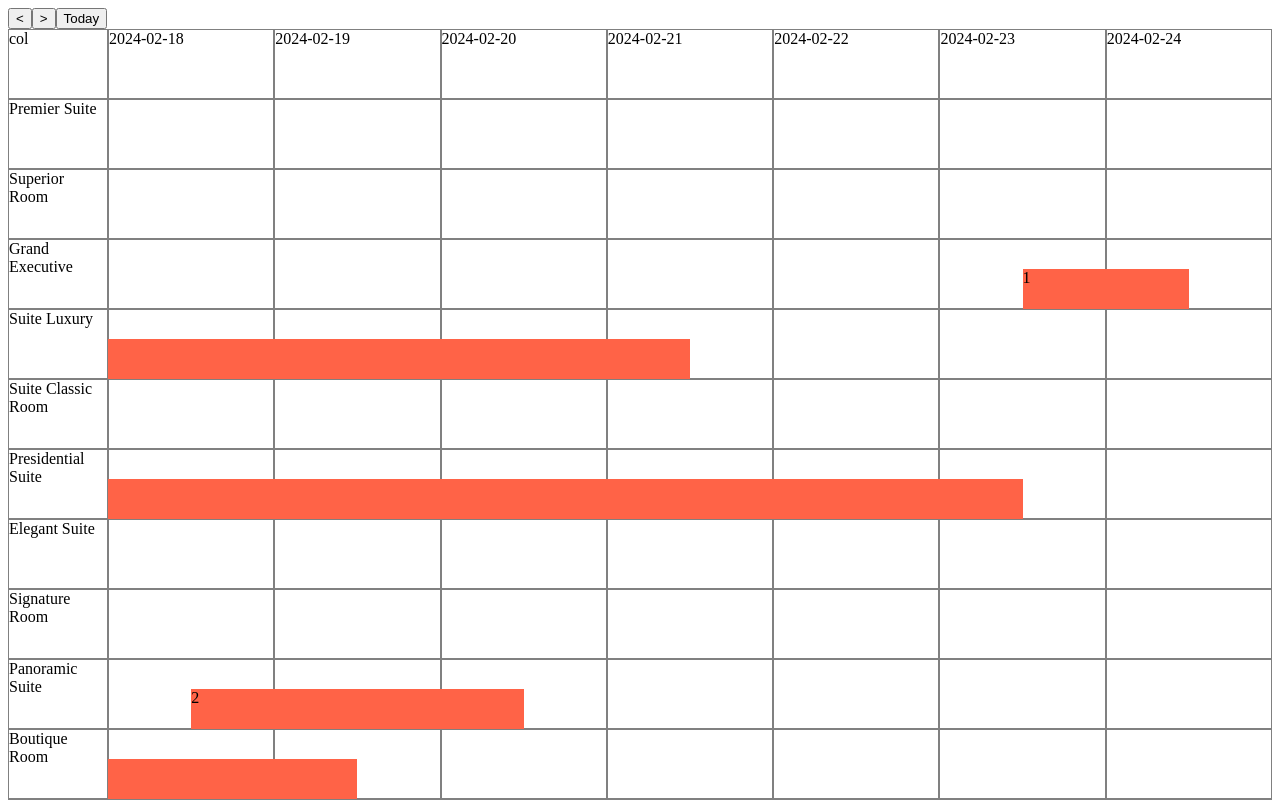
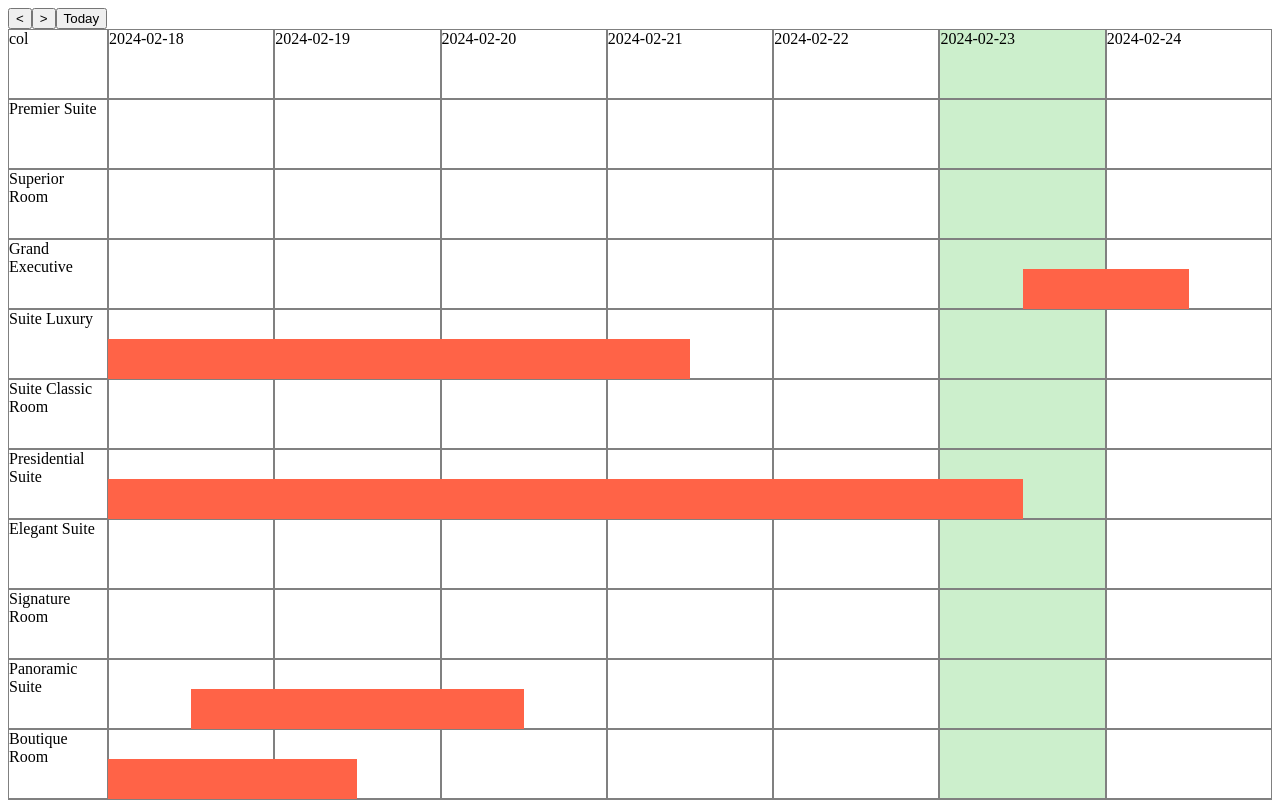
Before and after one commit to chertoha/test-vue-hotel-booking-calendar, a Vue app: page / in a window 1280 px wide. Both pictures are taken after a click on the button "Today". Shown: the top 800 px of the page. Built offline with nearby package versions, Linux system fonts and the light colour scheme.

Commit message:
refactor RoomTable

```diff
--- a/src/App.vue
+++ b/src/App.vue
@@ -1,173 +1,30 @@
 <template>
   <div id="app">
     <NavBar />
-
-    <!-- <div>
-      <p
-        v-for="room in rooms"
-        :key="room.id"
-      >
-        <span>{{ room.id }}</span> <span> {{ room.name }}</span>
-      </p>
-    </div> -->
-
-    <!-- {{ week }} -->
-    <!-- {{ currentWeek }} -->
-    <!-- {{ bookings }} -->
-    <!-- {{ this.$store.getters.getBookings }} -->
-
-    <div class="grid-component">
-      <div class="row">
-        <div class="col">col</div>
-        <div class="grid">
-          <div
-            class="cell"
-            v-for="day in week"
-            :key="day"
-          >
-            {{ day }}
-          </div>
-        </div>
-      </div>
-
-      <div
-        class="row"
-        v-for="room in rooms"
-        :key="room"
-      >
-        <div class="col">{{ room }}</div>
-        <div class="grid">
-          <div
-            class="cell"
-            v-for="day in week"
-            :key="day"
-          ></div>
-
-          <div
-            v-for="(booking, index) in getBookingsByRoom(room)"
-            :key="index"
-            class="book"
-            :style="{
-              width: `calc((100% / 7) * ${getDuration(booking.start, booking.end)})`,
-              left: `calc(100% / 7 * ${getOffset(
-                booking.start
-              )} + (100% / 7) * ${checkInOutTime})`,
-            }"
-          >
-            <!-- {{ getOffset(booking.start) }} -->
-            {{ getDuration(booking.start, booking.end) }}
-          </div>
-        </div>
-      </div>
-    </div>
+    <RoomTable />
   </div>
 </template>
 
 <script>
 import NavBar from "./components/NavBar.vue";
-import { createWeekDaysList, dayMs } from "./utils/calculateWeek";
-import { mapActions } from "vuex";
-import { CHECK_IN_OUT_TIME } from "@/utils/config";
+import RoomTable from "./components/RoomTable.vue";
 
 export default {
   name: "App",
   data: () => ({}),
   components: {
     NavBar,
+    RoomTable,
   },
 
-  computed: {
-    checkInOutTime() {
-      return CHECK_IN_OUT_TIME / 24;
-    },
+  computed: {},
 
-    rooms() {
-      // console.log(this.$store.getters.getRooms);
-      return this.$store.getters.getRooms;
-    },
+  mounted() {},
 
-    week() {
-      return createWeekDaysList(this.$store.getters.getWeek);
-    },
+  watch: {},
 
-    bookings() {
-      console.log(this.$store.getters.getBookings);
-      return this.$store.getters.getBookings;
-    },
-
-    currentWeek() {
-      return this.$store.getters.getWeek;
-    },
-  },
-
-  mounted() {
-    this.fetchRooms();
-    this.fetchWeekBookings(this.$store.getters.getWeek);
-  },
-
-  watch: {
-    week: "updateBookings",
-  },
-
-  methods: {
-    ...mapActions(["fetchRooms", "fetchWeekBookings"]),
-
-    updateBookings() {
-      this.$store.dispatch("fetchWeekBookings", this.$store.getters.getWeek);
-    },
-
-    getDuration(start, end) {
-      const startDateMs = new Date(start).getTime();
-      const endDateMs = new Date(end).getTime();
-
-      return (endDateMs - startDateMs) / dayMs;
-    },
-
-    getOffset(start) {
-      const startDateMs = new Date(start).getTime();
-      const offset = (startDateMs - this.currentWeek) / dayMs;
-      return offset;
-    },
-
-    getBookingsByRoom(roomName) {
-      return this.bookings.filter(({ roomDetails }) => {
-        return roomDetails.name === roomName;
-      });
-    },
-  },
+  methods: {},
 };
 </script>
 
-<style lang="scss">
-.row {
-  display: grid;
-  grid-template-columns: 100px 1fr;
-
-  width: 100%;
-  min-height: 70px;
-}
-
-.grid {
-  overflow: hidden;
-  position: relative;
-  display: grid;
-  grid-template-columns: repeat(7, 1fr);
-}
-
-.col {
-  border: 1px solid gray;
-}
-
-.cell {
-  border: 1px solid gray;
-}
-
-.book {
-  position: absolute;
-  left: 0;
-  bottom: 0;
-  width: 300px;
-  height: 40px;
-  background-color: tomato;
-}
-</style>
+<style lang="scss"></style>
--- /dev/null
+++ b/src/components/RoomTable.vue
@@ -0,0 +1,161 @@
+<template>
+  <div class="grid-component">
+    <div class="row">
+      <div class="col">col</div>
+      <div class="grid">
+        <div
+          :class="['cell', { today: day === today }]"
+          v-for="day in week"
+          :key="day"
+        >
+          {{ day }}
+        </div>
+      </div>
+    </div>
+
+    <div
+      class="row"
+      v-for="room in rooms"
+      :key="room"
+    >
+      <div class="col">{{ room }}</div>
+      <div class="grid">
+        <div
+          :class="['cell', { today: day === today }]"
+          class="cell"
+          v-for="day in week"
+          :key="day"
+        ></div>
+
+        <div
+          v-for="(booking, index) in getBookingsByRoom(room)"
+          :key="index"
+          class="book"
+          :style="{
+            width: `calc((100% / 7) * ${getDuration(booking.start, booking.end)})`,
+            left: `calc(100% / 7 * ${getOffset(
+              booking.start
+            )} + (100% / 7) * ${checkInOutTime})`,
+          }"
+        >
+          <!-- {{ getDuration(booking.start, booking.end) }} -->
+        </div>
+      </div>
+    </div>
+  </div>
+</template>
+
+<script>
+import {
+  createWeekDaysList,
+  dayMs,
+  transformToISODate,
+} from "@/utils/calculateWeek";
+import { mapActions } from "vuex";
+import { CHECK_IN_OUT_TIME } from "@/utils/config";
+export default {
+  name: "RoomTable",
+
+  computed: {
+    today() {
+      return transformToISODate(new Date());
+    },
+
+    checkInOutTime() {
+      return CHECK_IN_OUT_TIME / 24;
+    },
+
+    rooms() {
+      // console.log(this.$store.getters.getRooms);
+      return this.$store.getters.getRooms;
+    },
+
+    week() {
+      return createWeekDaysList(this.$store.getters.getWeek);
+    },
+
+    bookings() {
+      console.log(this.$store.getters.getBookings);
+      return this.$store.getters.getBookings;
+    },
+
+    currentWeek() {
+      return this.$store.getters.getWeek;
+    },
+  },
+
+  mounted() {
+    this.fetchRooms();
+    this.fetchWeekBookings(this.$store.getters.getWeek);
+  },
+
+  watch: {
+    week: "updateBookings",
+  },
+
+  methods: {
+    ...mapActions(["fetchRooms", "fetchWeekBookings"]),
+
+    updateBookings() {
+      this.$store.dispatch("fetchWeekBookings", this.$store.getters.getWeek);
+    },
+
+    getDuration(start, end) {
+      const startDateMs = new Date(start).getTime();
+      const endDateMs = new Date(end).getTime();
+
+      return (endDateMs - startDateMs) / dayMs;
+    },
+
+    getOffset(start) {
+      const startDateMs = new Date(start).getTime();
+      const offset = (startDateMs - this.currentWeek) / dayMs;
+      return offset;
+    },
+
+    getBookingsByRoom(roomName) {
+      return this.bookings.filter(({ roomDetails }) => {
+        return roomDetails.name === roomName;
+      });
+    },
+  },
+};
+</script>
+
+<style lang="scss">
+.row {
+  display: grid;
+  grid-template-columns: 100px 1fr;
+
+  width: 100%;
+  min-height: 70px;
+}
+
+.grid {
+  overflow: hidden;
+  position: relative;
+  display: grid;
+  grid-template-columns: repeat(7, 1fr);
+}
+
+.col {
+  border: 1px solid gray;
+}
+
+.cell {
+  border: 1px solid gray;
+
+  &.today {
+    background-color: rgb(204, 239, 204);
+  }
+}
+
+.book {
+  position: absolute;
+  left: 0;
+  bottom: 0;
+  width: 300px;
+  height: 40px;
+  background-color: tomato;
+}
+</style>
--- a/src/utils/calculateWeek.js
+++ b/src/utils/calculateWeek.js
@@ -26,6 +26,10 @@ export const getEndWeekDate = currentWeekStartMs => {
   return endDate;
 };
 
+export const transformToISODate = ms => {
+  return new Date(ms).toISOString().split("T")[0];
+};
+
 export const createWeekDaysList = startDateMs => {
   return Array.from(Array(7)).map(
     (_, i) => new Date(startDateMs + dayMs * i).toISOString().split("T")[0]
```
